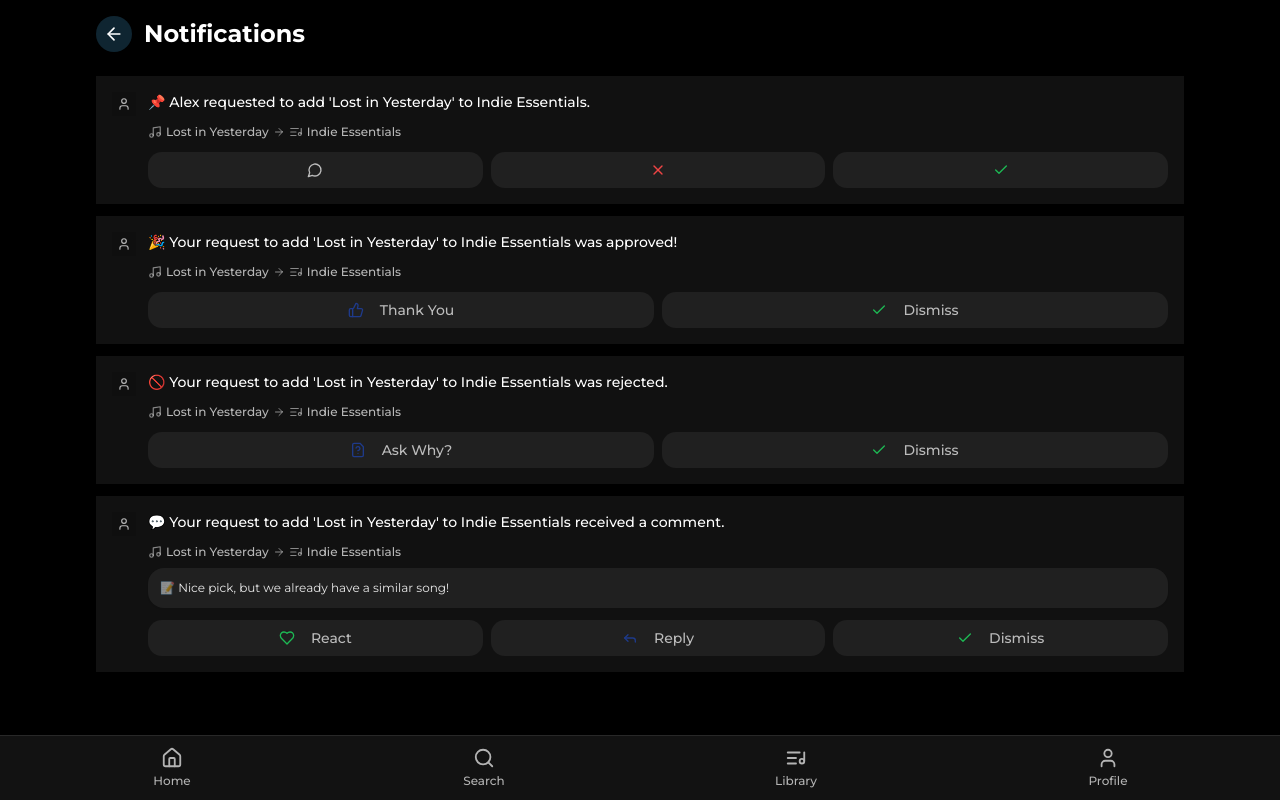
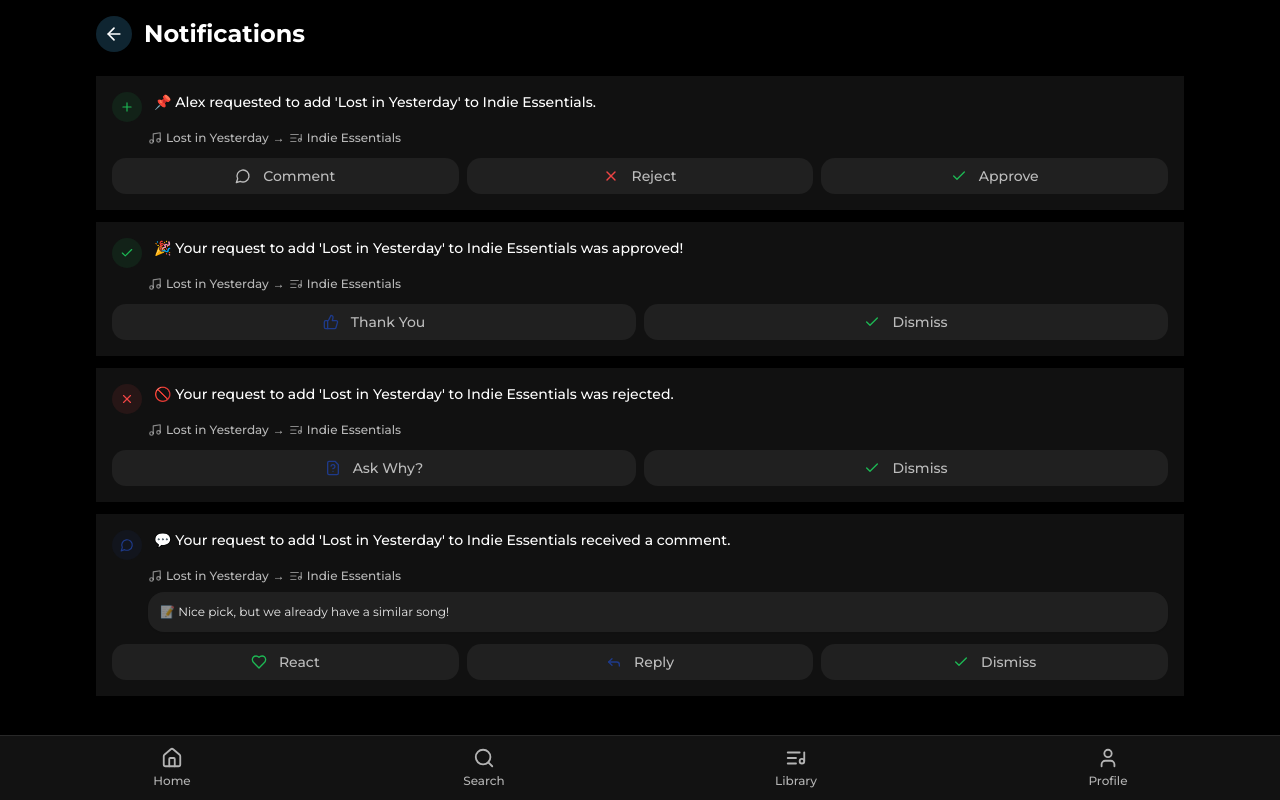
Before and after one commit to junaiddodhia/vibeflow, a React (Vite) app: page /notifications in a window 1280 px wide. Built offline with nearby package versions, Linux system fonts and the light colour scheme.

Commit message:
Refactor notification card design
- Removed user icon.
- Replaced notification type icons with simpler outlines.
- Improved readability and reduced visual clutter.
- Refined button styles for a cleaner look.

```diff
--- a/src/components/ui/NotificationCard.tsx
+++ b/src/components/ui/NotificationCard.tsx
@@ -1,6 +1,5 @@
-
 import React, { useState } from 'react';
-import { MessageCircle, Plus, Check, X, User, ArrowRight, Music, ListMusic, Heart, Reply, ThumbsUp, FileQuestion } from 'lucide-react';
+import { MessageCircle, Plus, Check, X, Music, ListMusic, Heart, Reply, ThumbsUp, FileQuestion } from 'lucide-react';
 import { cn } from '@/lib/utils';
 import { Button } from './button';
 import { Dialog, DialogContent } from './dialog';
@@ -36,7 +35,7 @@ const NotificationCard: React.FC<NotificationCardProps> = ({
   username,
   time,
   message,
-  thumbnailUrl = 'https://images.unsplash.com/photo-1501386761578-eac5c94b800a?auto=format&fit=crop&q=80&w=300&h=300', // Default thumbnail
+  thumbnailUrl,
   onApprove,
   onReject,
   onComment,
@@ -90,6 +89,7 @@ const NotificationCard: React.FC<NotificationCardProps> = ({
   };
 
   const config = getTypeConfig();
+  const Icon = config.icon;
 
   const handleApprove = () => {
     toast({
@@ -172,45 +172,48 @@ const NotificationCard: React.FC<NotificationCardProps> = ({
     switch (type) {
       case 'request':
         return (
-          <div className="flex justify-between mt-3 ml-9">
+          <div className="flex justify-between mt-3">
             <Button
               variant="ghost"
               size="sm"
-              className="flex-1 bg-[#202020] hover:bg-[#252525] text-spotify-white/70 rounded-0"
+              className="flex-1 bg-[#202020] hover:bg-[#252525] text-spotify-white/70"
               onClick={handleCommentOpen}
             >
               <MessageCircle size={16} />
+              <span className="ml-1">Comment</span>
             </Button>
             <Button
               variant="ghost"
               size="sm"
-              className="flex-1 mx-2 bg-[#202020] hover:bg-[#252525] text-spotify-white/70 rounded-0"
+              className="flex-1 mx-2 bg-[#202020] hover:bg-[#252525] text-spotify-white/70"
               onClick={handleReject}
             >
               <X size={16} className="text-destructive" />
+              <span className="ml-1">Reject</span>
             </Button>
             <Button
               variant="ghost"
               size="sm"
-              className="flex-1 bg-[#202020] hover:bg-[#252525] text-spotify-white/70 rounded-0"
+              className="flex-1 bg-[#202020] hover:bg-[#252525] text-spotify-white/70"
               onClick={handleApprove}
             >
               <Check size={16} className="text-spotify-green" />
+              <span className="ml-1">Approve</span>
             </Button>
           </div>
         );
       case 'approval':
         return (
-          <div className="flex justify-between mt-3 ml-9">
+          <div className="flex justify-between mt-3">
             <Popover>
               <PopoverTrigger asChild>
                 <Button
                   variant="ghost"
                   size="sm"
-                  className="flex-1 bg-[#202020] hover:bg-[#252525] text-spotify-white/70 rounded-0"
+                  className="flex-1 bg-[#202020] hover:bg-[#252525] text-spotify-white/70"
                 >
                   <ThumbsUp size={16} className="text-spotify-blue" />
-                  <span className="ml-2">Thank You</span>
+                  <span className="ml-1">Thank You</span>
                 </Button>
               </PopoverTrigger>
               <PopoverContent className="w-auto p-0 bg-[#202020] border-0">
@@ -220,14 +223,14 @@ const NotificationCard: React.FC<NotificationCardProps> = ({
                     <Button
                       size="sm"
                       variant="ghost"
-                      className="bg-[#303030] hover:bg-[#404040] text-white/70 rounded-0"
+                      className="bg-[#303030] hover:bg-[#404040] text-white/70"
                       onClick={() => handleDismiss()}
                     >
                       Cancel
                     </Button>
                     <Button
                       size="sm"
-                      className="bg-spotify-green hover:bg-spotify-green/80 text-white rounded-0"
+                      className="bg-spotify-green hover:bg-spotify-green/80 text-white"
                       onClick={() => {
                         handleThankYou();
                         handleDismiss();
@@ -242,66 +245,66 @@ const NotificationCard: React.FC<NotificationCardProps> = ({
             <Button
               variant="ghost"
               size="sm"
-              className="flex-1 ml-2 bg-[#202020] hover:bg-[#252525] text-spotify-white/70 rounded-0"
+              className="flex-1 ml-2 bg-[#202020] hover:bg-[#252525] text-spotify-white/70"
               onClick={handleDismiss}
             >
               <Check size={16} className="text-spotify-green" />
-              <span className="ml-2">Dismiss</span>
+              <span className="ml-1">Dismiss</span>
             </Button>
           </div>
         );
       case 'rejection':
         return (
-          <div className="flex justify-between mt-3 ml-9">
+          <div className="flex justify-between mt-3">
             <Button
               variant="ghost"
               size="sm"
-              className="flex-1 bg-[#202020] hover:bg-[#252525] text-spotify-white/70 rounded-0"
+              className="flex-1 bg-[#202020] hover:bg-[#252525] text-spotify-white/70"
               onClick={handleAskWhy}
             >
               <FileQuestion size={16} className="text-spotify-blue" />
-              <span className="ml-2">Ask Why?</span>
+              <span className="ml-1">Ask Why?</span>
             </Button>
             <Button
               variant="ghost"
               size="sm"
-              className="flex-1 ml-2 bg-[#202020] hover:bg-[#252525] text-spotify-white/70 rounded-0"
+              className="flex-1 ml-2 bg-[#202020] hover:bg-[#252525] text-spotify-white/70"
               onClick={handleDismiss}
             >
               <Check size={16} className="text-spotify-green" />
-              <span className="ml-2">Dismiss</span>
+              <span className="ml-1">Dismiss</span>
             </Button>
           </div>
         );
       case 'comment':
         return (
-          <div className="flex justify-between mt-3 ml-9">
+          <div className="flex justify-between mt-3">
             <Button
               variant="ghost"
               size="sm"
-              className="flex-1 bg-[#202020] hover:bg-[#252525] text-spotify-white/70 rounded-0"
+              className="flex-1 bg-[#202020] hover:bg-[#252525] text-spotify-white/70"
               onClick={handleReact}
             >
               <Heart size={16} className="text-spotify-green" />
-              <span className="ml-2">React</span>
+              <span className="ml-1">React</span>
             </Button>
             <Button
               variant="ghost"
               size="sm"
-              className="flex-1 mx-2 bg-[#202020] hover:bg-[#252525] text-spotify-white/70 rounded-0"
+              className="flex-1 mx-2 bg-[#202020] hover:bg-[#252525] text-spotify-white/70"
               onClick={handleReplyOpen}
             >
               <Reply size={16} className="text-spotify-blue" />
-              <span className="ml-2">Reply</span>
+              <span className="ml-1">Reply</span>
             </Button>
             <Button
               variant="ghost"
               size="sm"
-              className="flex-1 bg-[#202020] hover:bg-[#252525] text-spotify-white/70 rounded-0"
+              className="flex-1 bg-[#202020] hover:bg-[#252525] text-spotify-white/70"
               onClick={handleDismiss}
             >
               <Check size={16} className="text-spotify-green" />
-              <span className="ml-2">Dismiss</span>
+              <span className="ml-1">Dismiss</span>
             </Button>
           </div>
         );
@@ -309,35 +312,32 @@ const NotificationCard: React.FC<NotificationCardProps> = ({
   };
 
   return (
-    <div className="p-4 bg-[#111] border-0 mb-3 transition-all duration-200 hover:bg-[#181818] rounded-0">
-      {/* Notification Title */}
+    <div className="p-4 bg-[#111] border-0 mb-3 transition-all duration-200 hover:bg-[#181818]">
       <div className="flex items-start gap-3">
-        <div className="flex flex-col items-center">
-          <div className="w-6 h-6 bg-[#0F0F0F] flex items-center justify-center rounded-0">
-            <User size={14} className="text-white/70" />
-          </div>
+        <div
+          className={cn("p-2 rounded-full", config.bgColor)}
+        >
+          <Icon size={14} className={config.iconColor} />
         </div>
 
         <div className="flex-1 min-w-0">
-          <p className="text-sm font-medium text-white">
+          <p className="text-sm font-medium text-white truncate">
             {config.emoji} {config.title}
           </p>
         </div>
       </div>
 
-      {/* Song and Playlist info with icons */}
       <div className="flex items-center mt-2 ml-9 text-xs text-spotify-white/70">
         <Music size={14} className="mr-1 text-spotify-white/50" />
         <span className="font-medium">{songTitle}</span>
-        <ArrowRight size={12} className="mx-1 text-spotify-white/50" />
+        <span className="mx-1">→</span>
         <ListMusic size={14} className="mr-1 text-spotify-white/50" />
         <span className="font-medium">{playlistName}</span>
       </div>
 
-      {/* Show message for comment notifications */}
       {type === 'comment' && message && (
         <div className="mt-2 ml-9">
-          <Card className="bg-[#202020] border-0 p-3 rounded-0">
+          <Card className="bg-[#202020] border-0 p-3">
             <p className="text-xs text-white/90">
               <span className="text-white/50">📝</span> {message}
             </p>
@@ -345,19 +345,17 @@ const NotificationCard: React.FC<NotificationCardProps> = ({
         </div>
       )}
 
-      {/* Action buttons row */}
       {renderActionButtons()}
 
-      {/* Comment Dialog */}
       <Dialog open={isCommentDialogOpen} onOpenChange={setIsCommentDialogOpen}>
-        <DialogContent className="bg-[#202020] border-0 rounded-0 max-w-[320px] p-4">
+        <DialogContent className="bg-[#202020] border-0 max-w-[320px] p-4">
           <h3 className="text-sm font-semibold text-white mb-2">Add a Comment</h3>
           <Textarea
             value={commentText}
             onChange={(e) => setCommentText(e.target.value)}
             placeholder="Enter your comment..."
             maxLength={50}
-            className="bg-[#333] border-0 resize-none rounded-0 text-sm text-white placeholder:text-white/50 focus-visible:ring-0 min-h-[60px]"
+            className="bg-[#333] border-0 resize-none text-sm text-white placeholder:text-white/50 focus-visible:ring-0 min-h-[60px]"
           />
           <div className="text-[10px] text-white/50 text-right mt-1">
             {commentText.length}/50
@@ -366,14 +364,14 @@ const NotificationCard: React.FC<NotificationCardProps> = ({
             <Button
               variant="outline"
               size="sm"
-              className="rounded-0 bg-transparent border-white/20 text-white/70 hover:bg-white/10"
+              className="bg-transparent border-white/20 text-white/70 hover:bg-white/10"
               onClick={() => setIsCommentDialogOpen(false)}
             >
               Cancel
             </Button>
             <Button
               size="sm"
-              className="rounded-0 bg-spotify-green hover:bg-spotify-green-dark"
+              className="bg-spotify-green hover:bg-spotify-green-dark"
               onClick={handleCommentSubmit}
             >
               Submit
@@ -382,16 +380,15 @@ const NotificationCard: React.FC<NotificationCardProps> = ({
         </DialogContent>
       </Dialog>
 
-      {/* Reply Dialog */}
       <Dialog open={isReplyDialogOpen} onOpenChange={setIsReplyDialogOpen}>
-        <DialogContent className="bg-[#202020] border-0 rounded-0 max-w-[320px] p-4">
+        <DialogContent className="bg-[#202020] border-0 max-w-[320px] p-4">
           <h3 className="text-sm font-semibold text-white mb-2">Reply to Comment</h3>
           <Textarea
             value={replyText}
             onChange={(e) => setReplyText(e.target.value)}
             placeholder="Enter your reply..."
             maxLength={50}
-            className="bg-[#333] border-0 resize-none rounded-0 text-sm text-white placeholder:text-white/50 focus-visible:ring-0 min-h-[60px]"
+            className="bg-[#333] border-0 resize-none text-sm text-white placeholder:text-white/50 focus-visible:ring-0 min-h-[60px]"
           />
           <div className="text-[10px] text-white/50 text-right mt-1">
             {replyText.length}/50
@@ -400,14 +397,14 @@ const NotificationCard: React.FC<NotificationCardProps> = ({
             <Button
               variant="outline"
               size="sm"
-              className="rounded-0 bg-transparent border-white/20 text-white/70 hover:bg-white/10"
+              className="bg-transparent border-white/20 text-white/70 hover:bg-white/10"
               onClick={() => setIsReplyDialogOpen(false)}
             >
               Cancel
             </Button>
             <Button
               size="sm"
-              className="rounded-0 bg-spotify-green hover:bg-spotify-green-dark"
+              className="bg-spotify-green hover:bg-spotify-green-dark"
               onClick={handleReplySubmit}
             >
               Submit
```
